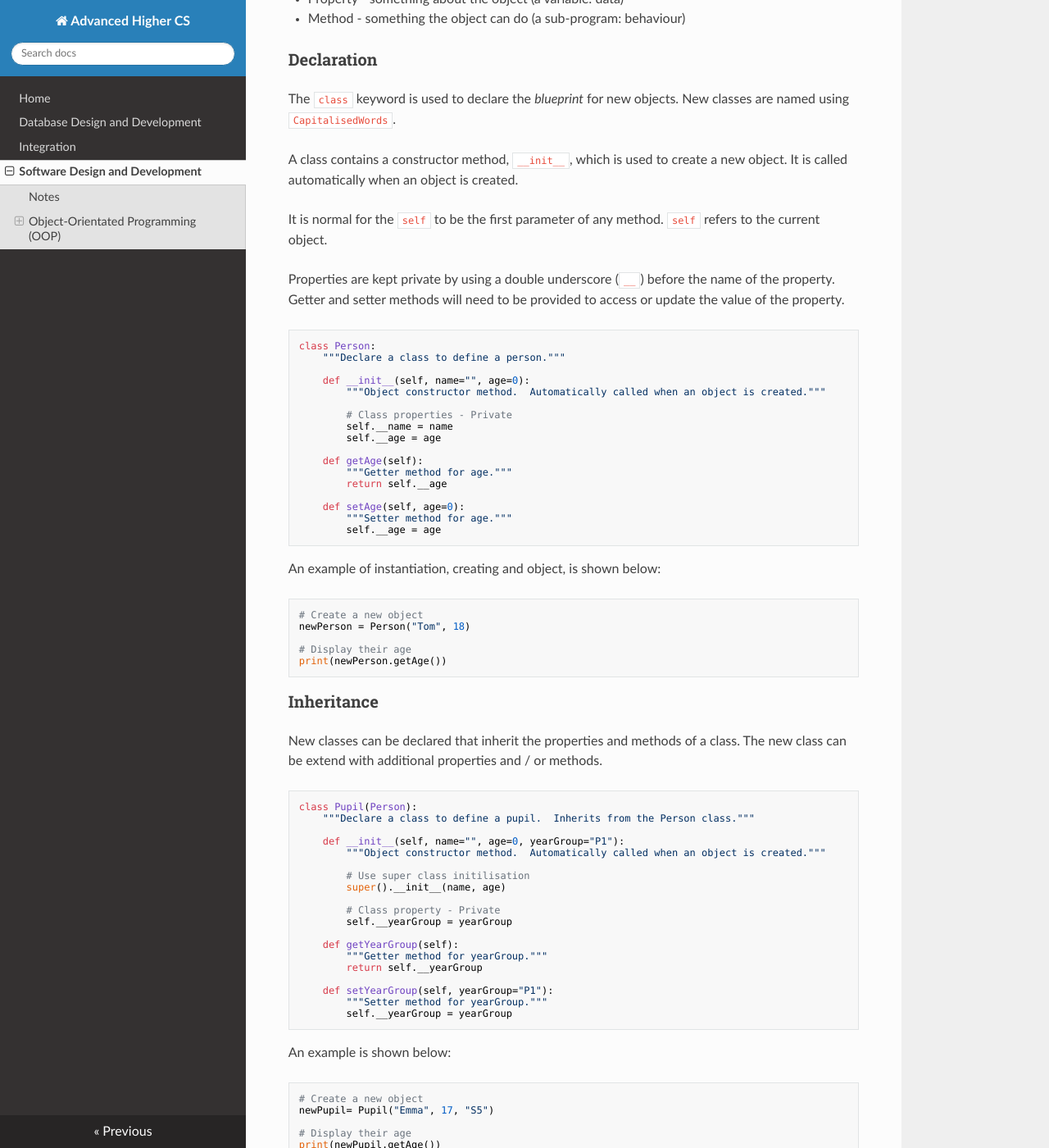
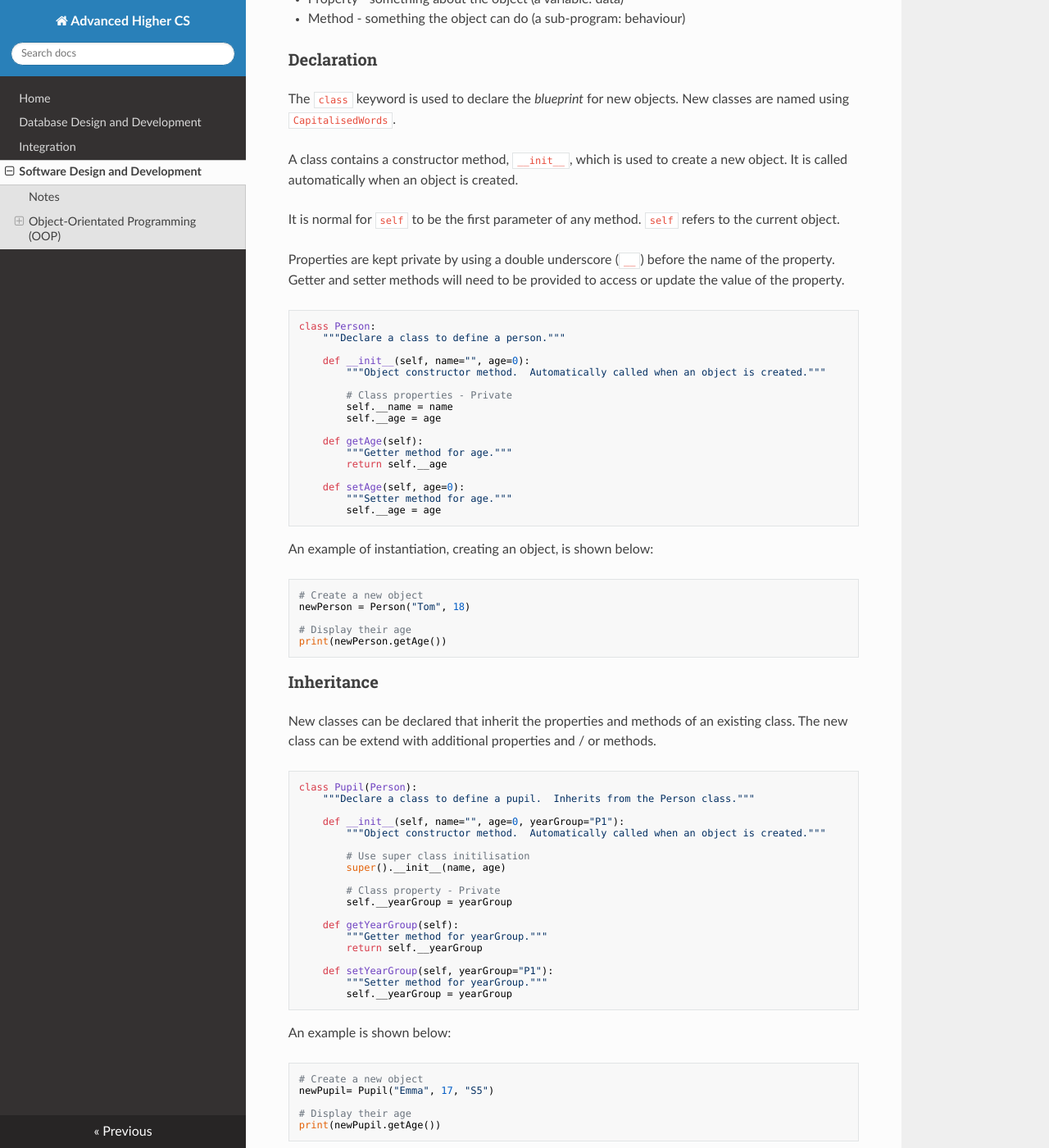
Before and after one commit to MrFriendCS/AH-CS, an MkDocs documentation site: the page built from docs/AH-CS-SDD.md, in a window 1280 px wide and 1400 px high, scrolled down 525 px. Shown: the whole window at 82% size. Built offline with MkDocs 1.6.1, drawn with Linux system fonts in a browser that asks for light colours; nearby versions of some CDN libraries.

Commit message:
Update AH-CS-SDD.md

````diff
--- a/docs/AH-CS-SDD.md
+++ b/docs/AH-CS-SDD.md
@@ -24,7 +24,7 @@ New classes are named using `CapitalisedWords`.
 A class contains a constructor method, `__init__`, which is used to create a new object.
 It is called automatically when an object is created.
 
-It is normal for the `self` to be the first parameter of any method.  `self` refers to the current object.
+It is normal for `self` to be the first parameter of any method.  `self` refers to the current object.
 
 Properties are kept private by using a double underscore (`__`) before the name of the property.
 Getter and setter methods will need to be provided to access or update the value of the property.
@@ -49,7 +49,7 @@ class Person:
         self.__age = age
 ```
 
-An example of instantiation, creating and object, is shown below:
+An example of instantiation, creating an object, is shown below:
 
 ``` python
 # Create a new object
@@ -61,7 +61,7 @@ print(newPerson.getAge())
 
 ### Inheritance
 
-New classes can be declared that inherit the properties and methods of a class.
+New classes can be declared that inherit the properties and methods of an existing class.
 The new class can be extend with additional properties and / or methods.
 
 ``` python
````
